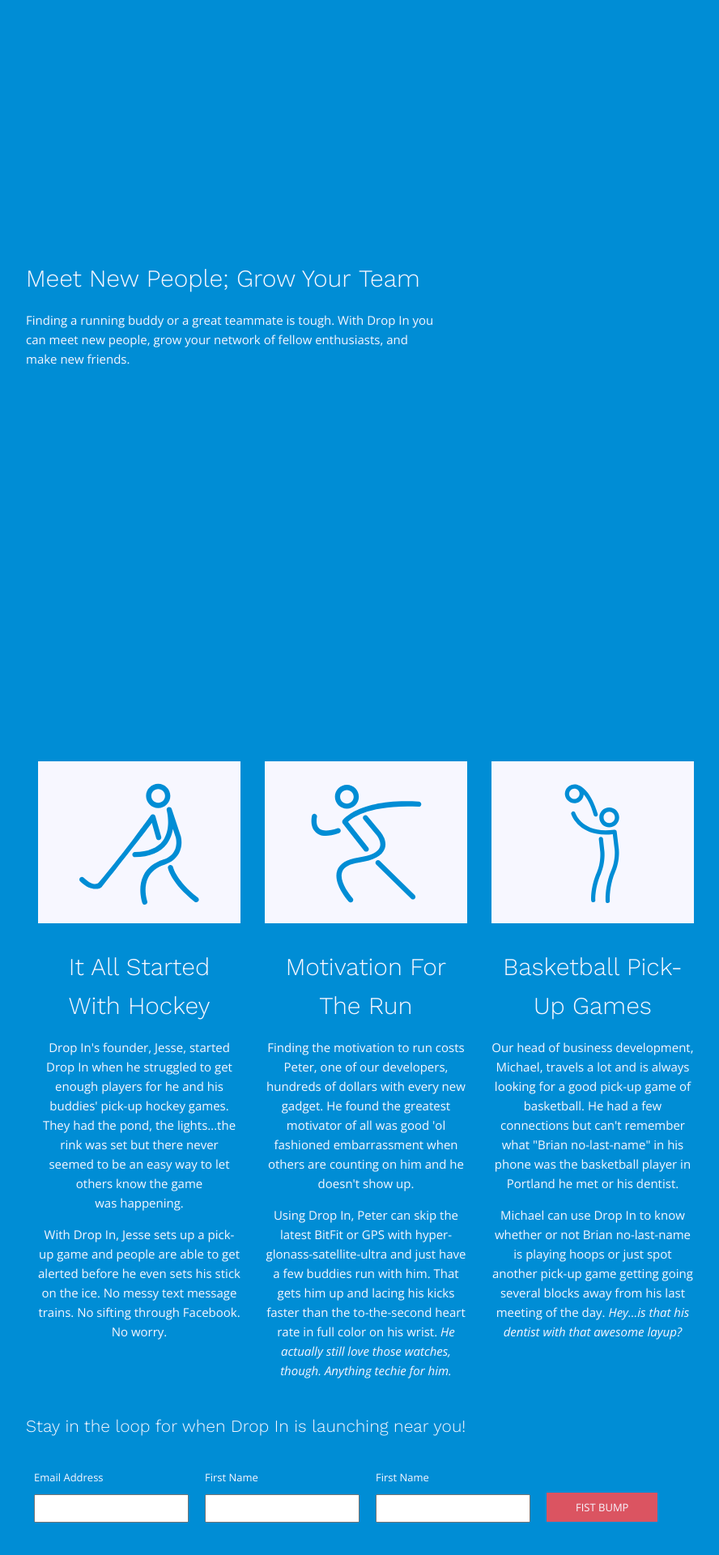
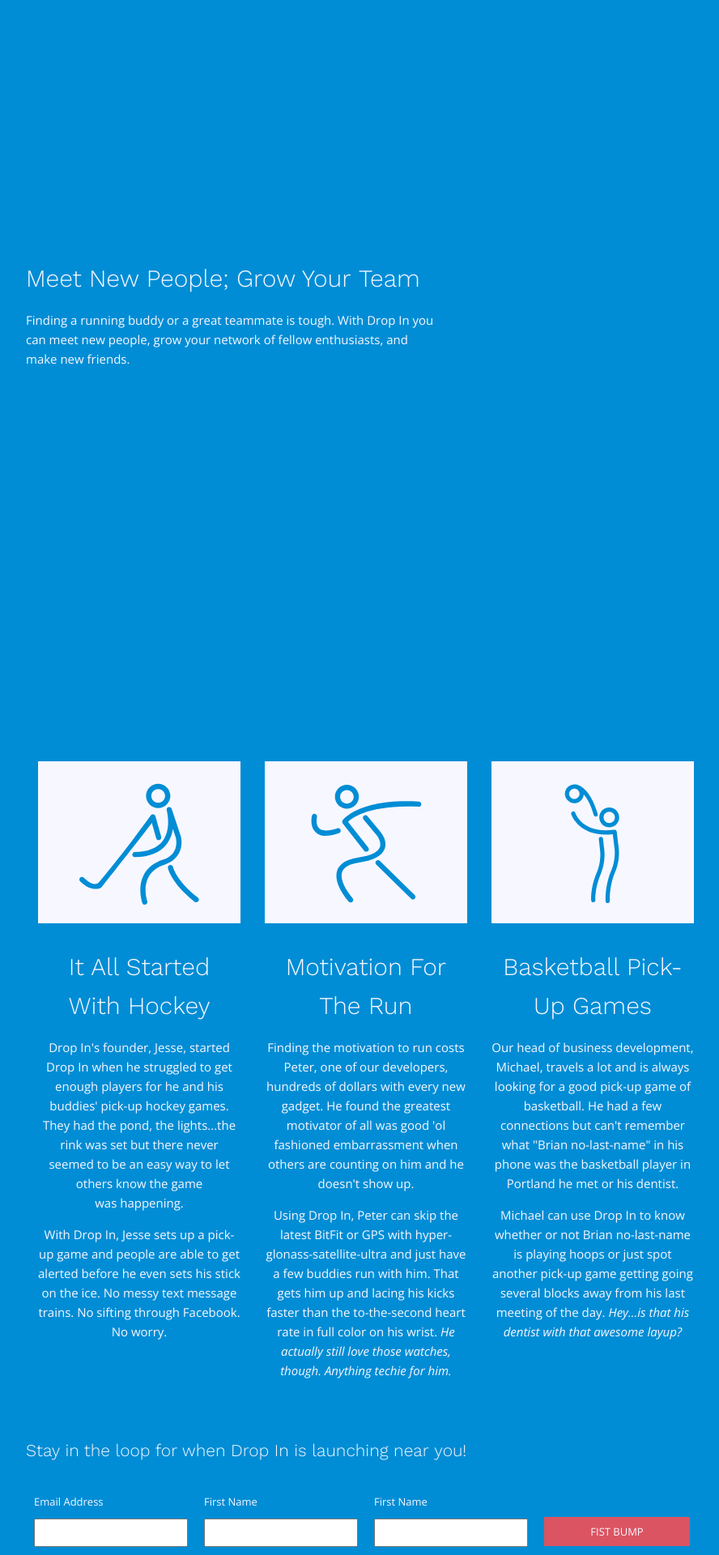
Before and after one commit to fidogroupe/drop-in-marketing-site, a Jekyll site: the page built from index.html, in a window 1280 px wide. Shown: the part 3285-5205 px from the top of the page at 81% size, without its empty margins (188-1076 px from the left). Built offline with Jekyll 4.4.1, drawn with Linux system fonts in a browser that asks for light colours; nearby versions of some CDN libraries; before the commit the page ends 5175 px from its top, so only the background shows below that.

Commit message:
Refines the subscribe visuals

```diff
--- a/_includes/subscribe.html
+++ b/_includes/subscribe.html
@@ -1,5 +1,5 @@
 <div class="subscribe-introduction-copy" data-wrap="container">
-  <h3>Stay in the loop for when Drop In is launching near you!</h3>
+  <h3>Stay in the loop for when Drop In is <span>launching near&nbsp;you!</span></h3>
 </div>
 <!-- Begin MailChimp Signup Form -->
 <form action="//coffee.us2.list-manage.com/subscribe/post?u=85697f5077114986c31ac3182&amp;id=6109d0e4ce" method="post" id="mc-embedded-subscribe-form" name="mc-embedded-subscribe-form" class="subscribe-form" target="_blank" novalidate data-wrap="container">
--- a/_sass/_subscribe.scss
+++ b/_sass/_subscribe.scss
@@ -1,3 +1,18 @@
+.subscribe-introduction-copy {
+
+  margin-top: $spacing-unit * 2;
+
+  h3 {
+    @media (min-width: $medium) and (max-width: $large - 1) {
+      text-align: center;
+
+      span {
+        display: block;
+      }
+    }
+  }
+}
+
 .subscribe-form {
   @include clearfix;
 
@@ -6,22 +21,33 @@
     display: block;
   }
 
+  input {
+    width: 240px;
+
+    @media (min-width: $large) {
+      width: 190px;
+    }
+  }
+
   [class^='subscribe-form--'] {
     float: left;
   }
 
-  .subscribe-form--zip {
-    span {
-      font-style: italic;
+  .subscribe-form--submit {
+    padding-top: 10px;
+
+    @media (min-width: $medium) {
+      padding-top: 30px;
     }
-  }
-
-  .subscribe-form--submit {
-    padding-top: 30px;
 
     button {
       // Overwrite the default so it matches the width of the text inputs
       padding: 5px 34px;
+      width: 240px;
+
+      @media (min-width: $large) {
+        width: 180px;
+      }
     }
   }
 }
```
